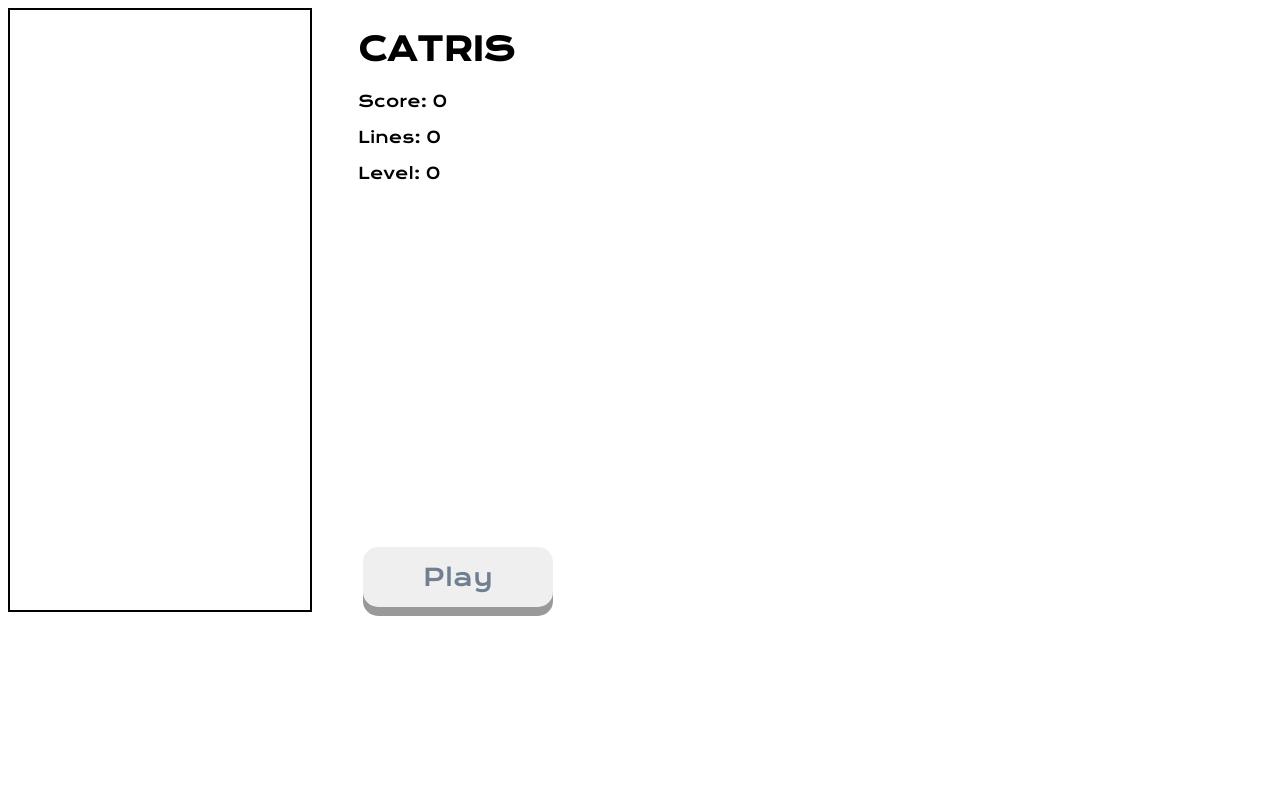
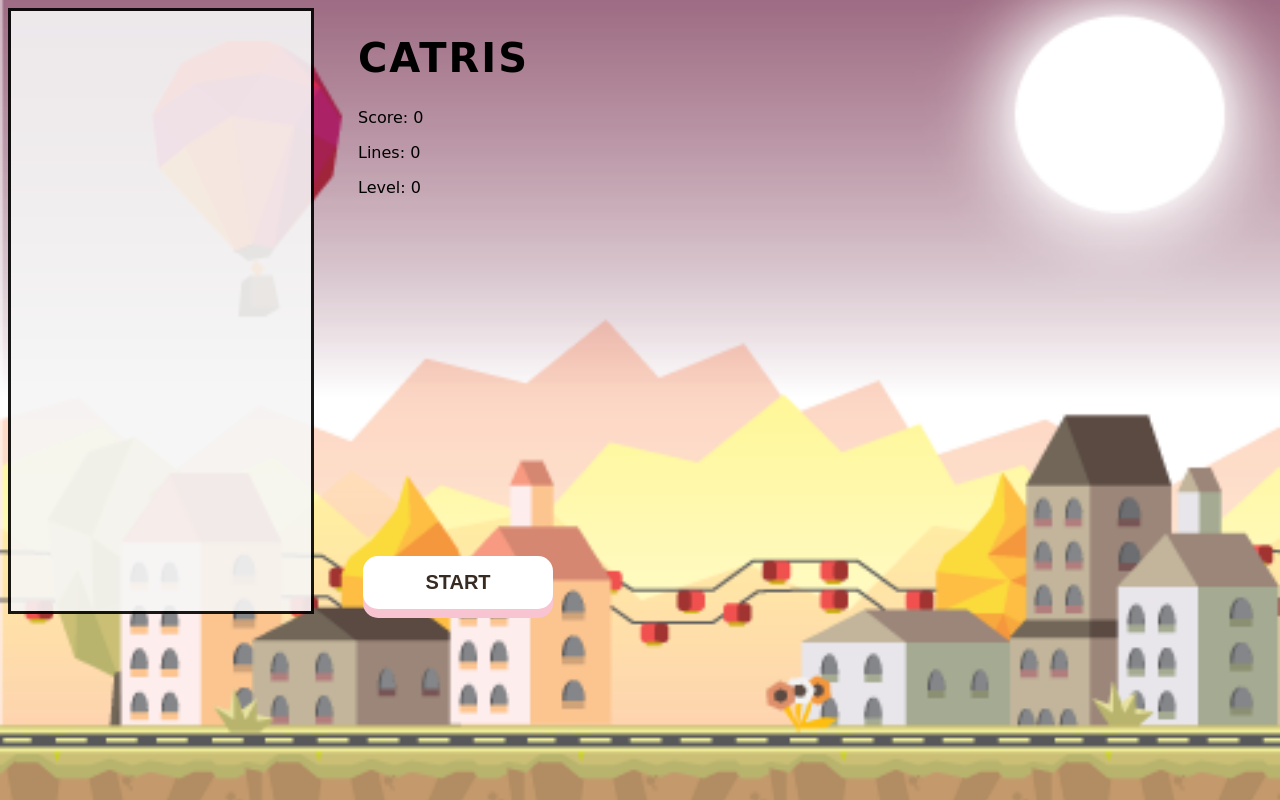
Before and after one commit to chrysaliswoon/catris-game, a plain HTML site: page index.html in a window 1280 px wide. Drawn offline with nearby package versions, Linux system fonts and the light colour scheme; a web font is replaced by a local one.

Commit message:
Update style.css
Changed visuals for the font type and button

```diff
--- a/index.html
+++ b/index.html
@@ -15,8 +15,6 @@
         <!--This links the style sheet-->
         <link href='https://unpkg.com/boxicons@2.1.1/css/boxicons.min.css' rel='stylesheet'>
         <link rel="stylesheet" href="style.css">
-        <link href="https://fonts.googleapis.com/css2?family=Krona+One&display=swap" rel="stylesheet">
-
 
         <!--This is the title of the document for SEO purposes-->
         <title>GA SEI Project 1: Catris</title>
@@ -27,13 +25,13 @@
       <canvas id="board" class="game-board"></canvas>
       <div class="right-column">
           <div>
-              <h1>CATRIS</h1>
+              <h1 class="title">CATRIS</h1>
               <p>Score: <span id="score">0</span></p>
               <p>Lines: <span id="lines">0</span></p>
               <p>Level: <span id="level">0</span></p>
               <canvas id="next" class="next"></canvas>
           </div>
-          <button onclick= "play()" class="play-button">Play</button>
+          <button onclick= "play()" class="play-button">START</button>
       </div>
   </div>
 
--- a/style.css
+++ b/style.css
@@ -1,57 +1,24 @@
 /* This is where we style and create the visual aspects of the game
 */
 
+@import url('https://fonts.googleapis.com/css2?family=Galindo&family=Krona+One&display=swap');
 
-/* Styling for the whole program */
-/* * {
-    font-family: 'Chicle', cursive;
-    text-align: center;
-    /* background-image: url("Image Assets/CityBackground.png");
+/* Styling for the body */
+body {
+    font-family: 'Galindo', cursive;
+    background-image: url("Image Assets/CityBackground.png");
     background-position: center; /*Background image is centered at all times */
-    /* background-repeat: no-repeat; /*Background image doesn't repeat and stretches to fit*/
-    /* background-attachment:fixed;
+    background-repeat: no-repeat; /*Background image doesn't repeat and stretches to fit*/
+    background-attachment:fixed;
     background-size:cover;
     -moz-background-size:cover; /*For Firefox compatibility */
-    /* -webkit-background-size:cover; For Safari and Chrome compatibility */
+    -webkit-background-size:cover; /*For Safari and Chrome compatibility */
+  }
 
-/* } */
-
-/* Styling for the game title */
-/* h1 {
-    background-color: hotpink;
-    font-size: 70px;
-    letter-spacing: 8px;
-    color: white;
-	-webkit-text-stroke: 1px #9e402b;
-	text-shadow: 0px 4px 4px #9e402b;
-} */
-
-/* Creates the grid to generate the board and tetris blocks*/
-/* .grid {
-    display: grid; /* Generates a block-level grid */
-    /* Defines the columns of the grid with a space-separated list of values which represent the track size, and the space between them represents the grid line */
-    /* grid-template-columns: 500px 100px;  */
-/* } */
-
-/* .right-column {
-    background-color: yellow;
-    display: flex;
-    flex-direction: column;
-} */
-
-/* .game-board {
-    border: solid 8px;
-} */
-
-/* .play-button {
-    color: black;
-    font-size: 20px;
-    padding: 15px 30px;
-    cursor: pointer;
-} */
-
-* {
-    font-family: 'Krona One', sans-serif;
+  /* Styling for the game title */
+  .title {
+    letter-spacing: 2px;
+    font-size: 40px;
   }
 
   .grid {
@@ -65,35 +32,41 @@
     justify-content: space-between;
   }
 
+  #board {
+    background-color: whitesmoke;
+    opacity: 90%;
+  }
+
   .game-board {
     padding: 0;
     margin: 0;
     box-sizing: border-box;
-    border: solid 2px;
+    border: solid 3px;
   }
 
   .play-button {
     display: inline-block;
     margin: 5px;
     padding: 15px 15px;
-    font-size: 24px;
+    font-size: 20px;
+    font-weight: bolder;
     cursor: pointer;
     text-align: center;
     text-decoration: none;
     outline: none;
-    color: slategrey;
-    background-color: #EFEFEF;
+    color: #382b22;
+    background-color: #fff;
     border: none;
     border-radius: 15px;
-    box-shadow: 0 9px #999;
+    box-shadow: 0 9px #f9c4d2;
   }
 
   .play-button:hover{
-    background-color: wheat
+    background-color: #ffe9e9;
 }
 
 
   .play-button:active {
-    box-shadow: 0 5px #666;
+    box-shadow: 0 0 0 2px #b18597, 0 0 #b18597;
     transform: translateY(4px);
 }
```
Also changed, not shown: Image Assets/cyan tetris block.png (added).
